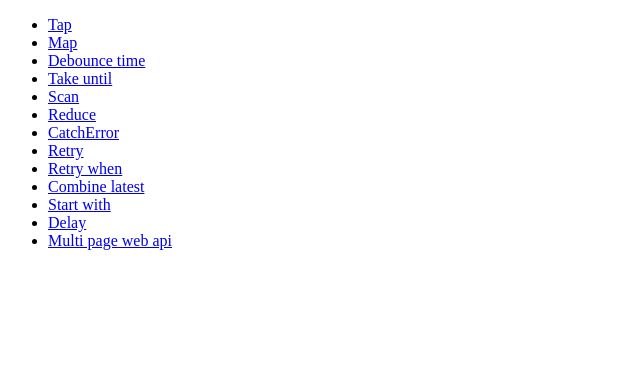
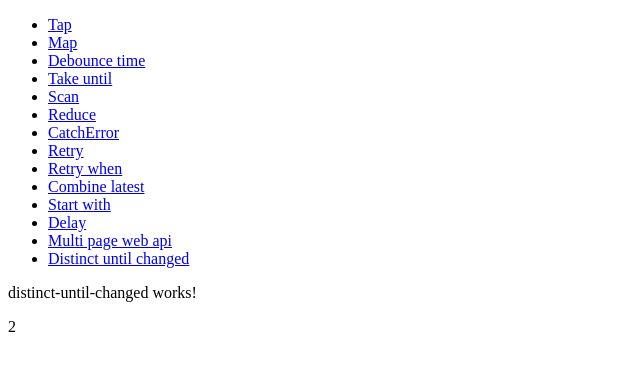
Before and after one commit to curious-academy/mastering-rxjs, an Angular app: page /operators/distinct-until-changed in a window 1280 px wide. Before the commit this address led to /. Shown: the top 370 px of the page, without its empty margins (0-640 px from the left). Built offline with nearby package versions, Linux system fonts and the light colour scheme.

Commit message:
chore: commit tous les fichiers modifiés

```diff
--- a/src/app/operators/all/all.component.html
+++ b/src/app/operators/all/all.component.html
@@ -50,6 +50,10 @@
   <li>
     <a routerLink="multi-pages-api">Multi page web api</a>
   </li>
+
+  <li>
+    <a routerLink="operators/distinct-until-changed">Distinct until changed</a>
+  </li>
 </ul>
 
 <router-outlet></router-outlet>
--- /dev/null
+++ b/src/app/operators/distinct-until-changed/distinct-until-changed.component.html
@@ -0,0 +1,5 @@
+<p>distinct-until-changed works!</p>
+
+<p>
+  {{ values$ | async }}
+</p>
--- /dev/null
+++ b/src/app/operators/distinct-until-changed/distinct-until-changed.component.ts
@@ -0,0 +1,17 @@
+import { AsyncPipe } from '@angular/common';
+import { Component } from '@angular/core';
+import { concatMap, distinctUntilChanged, map, of, timer } from 'rxjs';
+
+@Component({
+  selector: 'app-distinct-until-changed',
+  standalone: true,
+  imports: [AsyncPipe],
+  templateUrl: './distinct-until-changed.component.html',
+  styleUrl: './distinct-until-changed.component.css'
+})
+export class DistinctUntilChangedComponent {
+  values$ = of(1, 1, 2, 2, 3, 3, 3, 2, 2).pipe(
+    distinctUntilChanged(),
+    concatMap(item => timer(1000).pipe(map(() => item)))
+  )
+}
--- a/src/app/operators/operators.routes.ts
+++ b/src/app/operators/operators.routes.ts
@@ -11,6 +11,7 @@ import { TakeUntilComponent } from "./take-until/take-until.component";
 import { CombineLatestComponent } from "./combine-latest/combine-latest.component";
 import { StartWithComponent } from "./start-with/start-with.component";
 import { DelayComponent } from "./delay/delay.component";
+import { DistinctUntilChangedComponent } from "./distinct-until-changed/distinct-until-changed.component";
 
 export const operatorsRoutes: Routes = [
   {
@@ -60,5 +61,9 @@ export const operatorsRoutes: Routes = [
   {
     path: 'delay',
     component: DelayComponent
+  },
+  {
+    path: 'distinct-until-changed',
+    component: DistinctUntilChangedComponent
   }
 ]
```
Also changed, not shown: src/app/operators/distinct-until-changed/distinct-until-changed.component.css (added), 1 other file (tests, documents, lock files or other folders).
